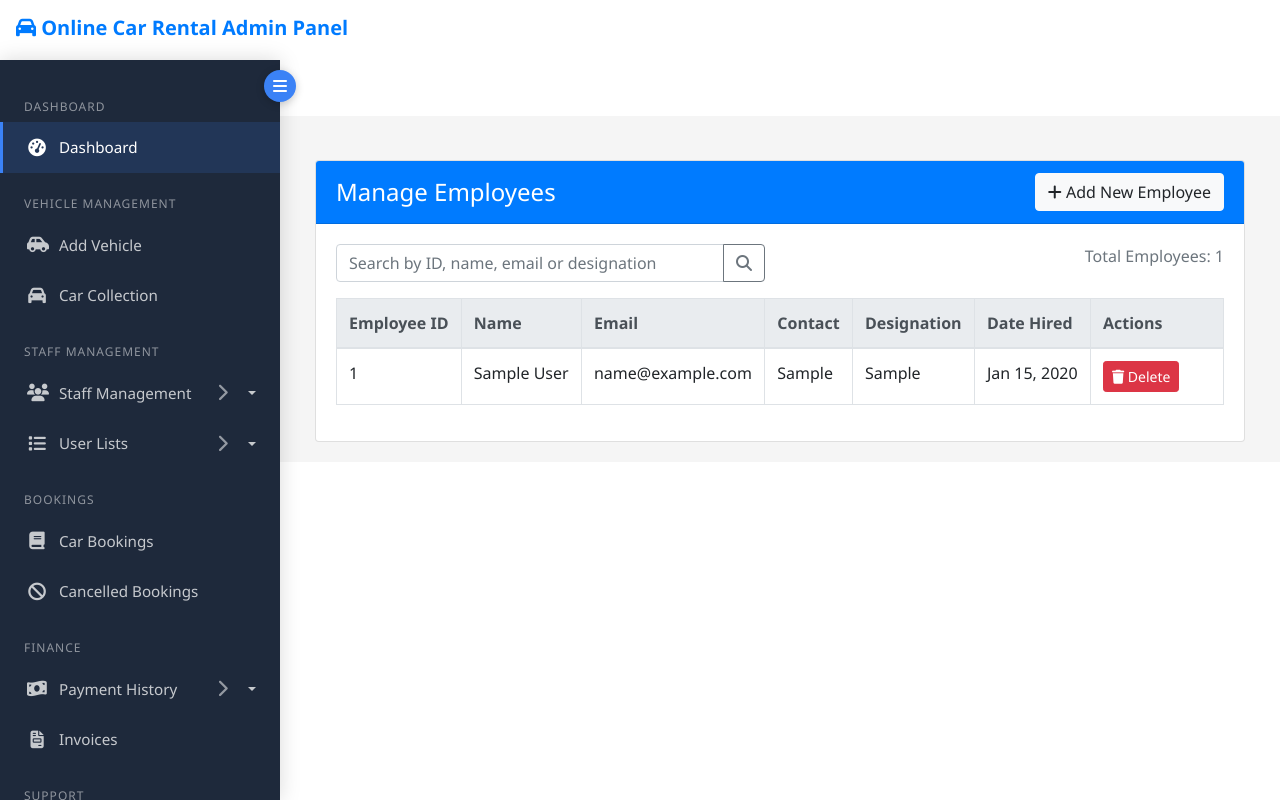
After one commit to ESTON-kiam/Car-rental-, a PHP site: page /admin/employeelist.php in a window 1280 px wide. The commit adds this page. Run offline with PHP 8.4, Linux system fonts and the light colour scheme; the visitor is signed in with stand-in values (Sample User, id 1); tables that the repository leaves empty or names only in its code hold one stand-in row (values such as "Sample post").

Commit message:
update employee

```diff
--- /dev/null
+++ b/admin/assets/css/employeelist.css
@@ -0,0 +1,22 @@
+
+        .table-responsive {
+            overflow-x: auto;
+        }
+        .action-btns .btn {
+            padding: 0.25rem 0.5rem;
+            font-size: 0.875rem;
+        }
+        .search-box {
+            position: relative;
+        }
+        .search-box .form-control {
+            padding-right: 40px;
+        }
+        .search-box .search-btn {
+            position: absolute;
+            right: 0;
+            top: 0;
+            border: none;
+            background: transparent;
+            padding: 0.375rem 0.75rem;
+        }
--- /dev/null
+++ b/admin/employeelist.php
@@ -0,0 +1,264 @@
+<?php
+require 'include/db_connection.php';
+
+// Handle employee deletion
+if (isset($_GET['delete']) && !empty($_GET['delete'])) {
+    $employee_id = $_GET['delete'];
+
+    // Check if deletion is confirmed
+    if ($_SERVER['REQUEST_METHOD'] === 'POST' && isset($_POST['confirm_delete']) && $_POST['confirm_delete'] === 'yes') {
+        try {
+            $delete_sql = "DELETE FROM employees WHERE employee_id = ?";
+            $stmt = $conn->prepare($delete_sql);
+            $stmt->bind_param("s", $employee_id);
+            $stmt->execute();
+
+            if ($stmt->affected_rows > 0) {
+                $success_message = "Employee deleted successfully.";
+            } else {
+                $error_message = "Failed to delete employee.";
+            }
+            $stmt->close();
+
+            // Redirect after successful deletion
+            header("Location: employeelist.php?deleted=success");
+            exit();
+        } catch (Exception $e) {
+            $error_message = "Error: " . $e->getMessage();
+        }
+    }
+}
+
+// Fetch employees data
+$search = isset($_GET['search']) ? $_GET['search'] : '';
+$current_page = isset($_GET['page']) ? (int)$_GET['page'] : 1;
+$records_per_page = 10;
+$offset = ($current_page - 1) * $records_per_page;
+
+// Count total records
+$sql_count = "SELECT COUNT(*) as total FROM employees";
+$sql = "SELECT * FROM employees";
+
+// Add search conditions if search term exists
+if (!empty($search)) {
+    $search_term = "%$search%";
+    $sql_count .= " WHERE employee_id LIKE ? OR name LIKE ? OR email_address LIKE ? OR designation LIKE ?";
+    $sql .= " WHERE employee_id LIKE ? OR name LIKE ? OR email_address LIKE ? OR designation LIKE ?";
+}
+
+// Add pagination
+$sql .= " ORDER BY date_hired DESC LIMIT ?, ?";
+
+// Execute count query
+if (!empty($search)) {
+    $stmt_count = $conn->prepare($sql_count);
+    $stmt_count->bind_param("ssss", $search_term, $search_term, $search_term, $search_term);
+    $stmt_count->execute();
+} else {
+    $stmt_count = $conn->prepare($sql_count);
+    $stmt_count->execute();
+}
+
+$result_count = $stmt_count->get_result();
+$row_count = $result_count->fetch_assoc();
+$total_records = $row_count['total'];
+$total_pages = ceil($total_records / $records_per_page);
+$stmt_count->close();
+
+
+$stmt = $conn->prepare($sql);
+if (!empty($search)) {
+    $stmt->bind_param("sssssii", $search_term, $search_term, $search_term, $search_term, $offset, $records_per_page);
+} else {
+    $stmt->bind_param("ii", $offset, $records_per_page);
+}
+$stmt->execute();
+$result = $stmt->get_result();
+?>
+
+<!DOCTYPE html>
+<html lang="en">
+<head>
+    <meta charset="UTF-8">
+    <meta name="viewport" content="width=device-width, initial-scale=1.0">
+    <title>Manage Employees - Car Rental Management</title>
+    <link href="assets/img/p.png" rel="icon">
+    <link href="assets/img/p.png" rel="apple-touch-icon">
+    <link rel="stylesheet" href="https://stackpath.bootstrapcdn.com/bootstrap/4.5.2/css/bootstrap.min.css">
+    <link rel="stylesheet" href="https://cdnjs.cloudflare.com/ajax/libs/font-awesome/5.15.1/css/all.min.css">
+    <link href="assets/css/employeelist.css" rel="stylesheet">
+</head>
+<body>
+<nav class="navbar">
+
+    <a href="dashboard.php" class="navbar-brand">
+     <i class="fas fa-car"></i><b>
+             Online Car Rental Admin Panel</b></a>
+ </nav>
+
+    <?php include 'include/sidebar.php'; ?>
+    <main class="main-content">
+        <div class="container-fluid mt-4">
+            <div class="row">
+                <div class="col-12">
+                    <div class="card">
+                    <div class="card-header bg-primary text-white d-flex justify-content-between align-items-center">
+                            <h4 class="mb-0">Manage Employees</h4>
+                            <a href="add_employee.php" class="btn btn-light"><i class="fas fa-plus"></i> Add New Employee</a>
+                        </div>
+                        <div class="card-body">
+                            <?php if (isset($success_message) && !empty($success_message)): ?>
+                                <div class="alert alert-success alert-dismissible fade show" role="alert">
+                                    <?php echo $success_message; ?>
+                                    <button type="button" class="close" data-dismiss="alert" aria-label="Close">
+                                        <span aria-hidden="true">&times;</span>
+                                    </button>
+                                </div>
+                            <?php endif; ?>
+
+                            <?php if (isset($error_message) && !empty($error_message)): ?>
+                                <div class="alert alert-danger alert-dismissible fade show" role="alert">
+                                    <?php echo $error_message; ?>
+                                    <button type="button" class="close" data-dismiss="alert" aria-label="Close">
+                                        <span aria-hidden="true">&times;</span>
+                                    </button>
+                                </div>
+                            <?php endif; ?>
+
+                            <?php if (isset($_GET['deleted']) && $_GET['deleted'] === 'success'): ?>
+                                <div class="alert alert-success alert-dismissible fade show" role="alert">
+                                    Employee deleted successfully.
+                                    <button type="button" class="close" data-dismiss="alert" aria-label="Close">
+                                        <span aria-hidden="true">&times;</span>
+                                    </button>
+                                </div>
+                            <?php endif; ?>
+
+                            <div class="row mb-3">
+                                <div class="col-md-6 mb-2 mb-md-0">
+                                    <div class="search-box">
+                                        <form action="" method="GET">
+                                            <div class="input-group">
+                                                <input type="text" class="form-control" placeholder="Search by ID, name, email or designation" name="search" value="<?php echo htmlspecialchars($search); ?>">
+                                                <div class="input-group-append">
+                                                    <button class="btn btn-outline-secondary" type="submit"><i class="fas fa-search"></i></button>
+                                                </div>
+                                            </div>
+                                        </form>
+                                    </div>
+                                </div>
+                                <div class="col-md-6 text-md-right">
+                                    <span class="text-muted">Total Employees: <?php echo $total_records; ?></span>
+                                </div>
+                            </div>
+
+                            <div class="table-responsive">
+                                <table class="table table-bordered table-hover">
+                                    <thead class="thead-light">
+                                        <tr>
+                                            <th>Employee ID</th>
+                                            <th>Name</th>
+                                            <th>Email</th>
+                                            <th>Contact</th>
+                                            <th>Designation</th>
+                                            <th>Date Hired</th>
+                                            <th width="15%">Actions</th>
+                                        </tr>
+                                    </thead>
+                                    <tbody>
+                                        <?php if ($result->num_rows > 0): ?>
+                                            <?php while ($row = $result->fetch_assoc()): ?>
+                                                <tr>
+                                                    <td><?php echo htmlspecialchars($row['employee_id']); ?></td>
+                                                    <td><?php echo htmlspecialchars($row['name']); ?></td>
+                                                    <td><?php echo htmlspecialchars($row['email_address']); ?></td>
+                                                    <td><?php echo htmlspecialchars($row['contact_no']); ?></td>
+                                                    <td><?php echo htmlspecialchars($row['designation']); ?></td>
+                                                    <td><?php echo date('M d, Y', strtotime($row['date_hired'])); ?></td>
+                                                    <td class="action-btns">
+                                                        <button type="button" class="btn btn-danger btn-sm" data-toggle="modal" data-target="#deleteModal<?php echo $row['employee_id']; ?>" title="Delete">
+                                                            <i class="fas fa-trash"></i> Delete
+                                                        </button>
+
+
+                                                        <div class="modal fade" id="deleteModal<?php echo $row['employee_id']; ?>" tabindex="-1" role="dialog" aria-labelledby="deleteModalLabel<?php echo $row['employee_id']; ?>" aria-hidden="true">
+                                                            <div class="modal-dialog" role="document">
+                                                                <div class="modal-content">
+                                                                    <div class="modal-header bg-danger text-white">
+                                                                        <h5 class="modal-title" id="deleteModalLabel<?php echo $row['employee_id']; ?>">Confirm Delete</h5>
+                                                                        <button type="button" class="close" data-dismiss="modal" aria-label="Close">
+                                                                            <span aria-hidden="true">&times;</span>
+                                                                        </button>
+                                                                    </div>
+                                                                    <div class="modal-body">
+                                                                        Are you sure you want to delete employee <strong><?php echo htmlspecialchars($row['name']); ?></strong> (<?php echo htmlspecialchars($row['employee_id']); ?>)?
+                                                                        <p class="text-danger mt-2 mb-0"><small>This action cannot be undone.</small></p>
+                                                                    </div>
+                                                                    <div class="modal-footer">
+                                                                        <button type="button" class="btn btn-secondary" data-dismiss="modal">Cancel</button>
+                                                                        <form action="employeelist.php?delete=<?php echo $row['employee_id']; ?>" method="post">
+                                                                            <input type="hidden" name="confirm_delete" value="yes">
+                                                                            <button type="submit" class="btn btn-danger">Delete</button>
+                                                                        </form>
+                                                                    </div>
+                                                                </div>
+                                                            </div>
+                                                        </div>
+                                                    </td>
+                                                </tr>
+                                            <?php endwhile; ?>
+                                        <?php else: ?>
+                                            <tr>
+                                                <td colspan="7" class="text-center">No employees found<?php echo !empty($search) ? ' matching "' . htmlspecialchars($search) . '"' : ''; ?></td>
+                                            </tr>
+                                        <?php endif; ?>
+                                    </tbody>
+                                </table>
+                            </div>
+
+
+                            <?php if ($total_pages > 1): ?>
+                                <nav aria-label="Page navigation">
+                                    <ul class="pagination justify-content-center">
+                                        <li class="page-item <?php echo ($current_page <= 1) ? 'disabled' : ''; ?>">
+                                            <a class="page-link" href="?page=<?php echo $current_page - 1; ?><?php echo !empty($search) ? '&search=' . urlencode($search) : ''; ?>" aria-label="Previous">
+                                                <span aria-hidden="true">&laquo;</span>
+                                            </a>
+                                        </li>
+
+                                        <?php for ($i = 1; $i <= $total_pages; $i++): ?>
+                                            <li class="page-item <?php echo ($current_page == $i) ? 'active' : ''; ?>">
+                                                <a class="page-link" href="?page=<?php echo $i; ?><?php echo !empty($search) ? '&search=' . urlencode($search) : ''; ?>">
+                                                    <?php echo $i; ?>
+                                                </a>
+                                            </li>
+                                        <?php endfor; ?>
+
+                                        <li class="page-item <?php echo ($current_page >= $total_pages) ? 'disabled' : ''; ?>">
+                                            <a class="page-link" href="?page=<?php echo $current_page + 1; ?><?php echo !empty($search) ? '&search=' . urlencode($search) : ''; ?>" aria-label="Next">
+                                                <span aria-hidden="true">&raquo;</span>
+                                            </a>
+                                        </li>
+                                    </ul>
+                                </nav>
+                            <?php endif; ?>
+                        </div>
+                    </div>
+                </div>
+            </div>
+        </div>
+    </main>
+
+    <script src="https://code.jquery.com/jquery-3.5.1.slim.min.js"></script>
+    <script src="https://cdn.jsdelivr.net/npm/popper.js@1.16.1/dist/umd/popper.min.js"></script>
+    <script src="https://stackpath.bootstrapcdn.com/bootstrap/4.5.2/js/bootstrap.min.js"></script>
+    <script>
+
+        $(document).ready(function(){
+            setTimeout(function(){
+                $(".alert").alert('close');
+            }, 5000);
+        });
+    </script>
+</body>
+</html>
--- a/admin/include/sidebar.php
+++ b/admin/include/sidebar.php
@@ -207,8 +207,7 @@
             left: var(--sidebar-collapsed-width);
         }
 
-        /* Tooltip for collapsed sidebar */
-        .sidebar.collapsed a,
+                .sidebar.collapsed a,
         .sidebar.collapsed button {
             position: relative;
         }
@@ -308,7 +307,7 @@
                     </button>
                     <ul id="staff-menu" class="dropdown">
                         <li><a href="driverreg.php" data-title="Add Driver"><i class="fas fa-id-card"></i><span class="item-text">Add Driver</span></a></li>
-                        <li><a href="add_employee.html" data-title="Add Employee"><i class="fas fa-user-tie"></i><span class="item-text">Add Employee</span></a></li>
+                        <li><a href="add_employee.php" data-title="Add Employee"><i class="fas fa-user-tie"></i><span class="item-text">Add Employee</span></a></li>
                         <li><a href="adminregistration.php" data-title="Add Admin"><i class="fas fa-user-shield"></i><span class="item-text">Add Admin</span></a></li>
                     </ul>
                 </li>
@@ -318,7 +317,7 @@
                     </button>
                     <ul id="list-menu" class="dropdown">
                         <li><a href="customerlist.php" data-title="Customers"><i class="fas fa-users"></i><span class="item-text">Customers</span></a></li>
-                        <li><a href="employeelist.html" data-title="Employees"><i class="fas fa-user-tie"></i><span class="item-text">Employees</span></a></li>
+                        <li><a href="employeelist.php" data-title="Employees"><i class="fas fa-user-tie"></i><span class="item-text">Employees</span></a></li>
                         <li><a href="driverslist.php" data-title="Drivers"><i class="fas fa-id-card"></i><span class="item-text">Drivers</span></a></li>
                         <li><a href="adminlist.php" data-title="Admins"><i class="fas fa-user-shield"></i><span class="item-text">Admins</span></a></li>
                     </ul>
```
Also changed, not shown: admin/add_employee.php (added, +374 -0 lines), employee/include/db_connection.php (added), 1 other file.
